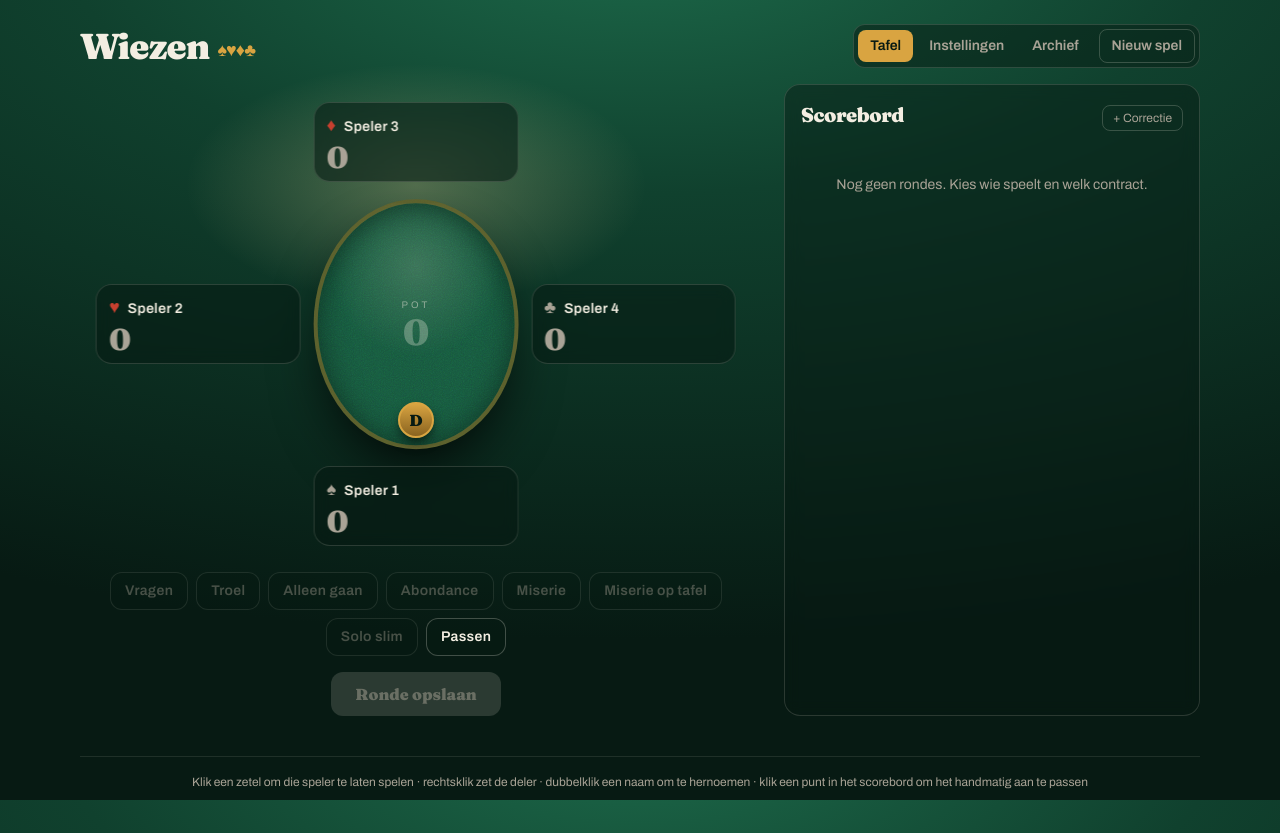
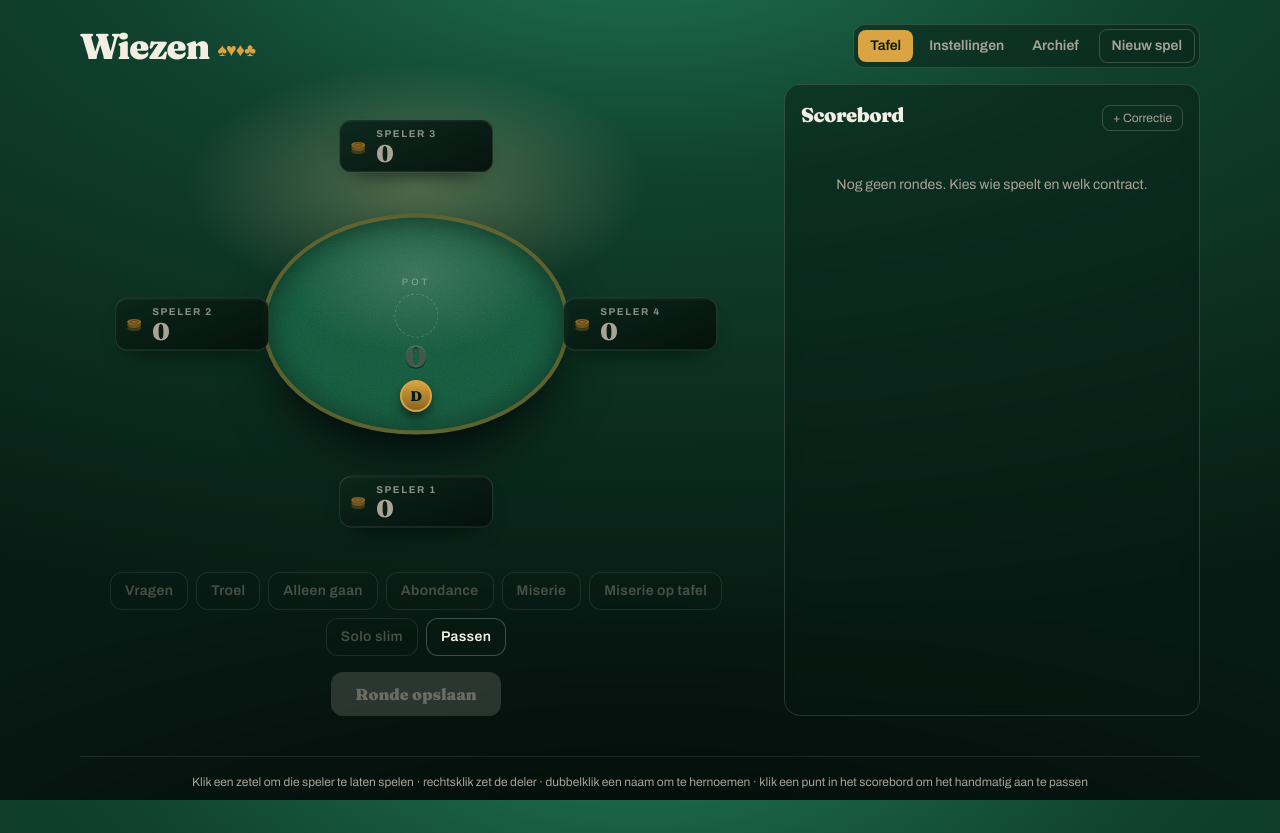
Before and after one commit to Laoujin/WiezeScoren, a React (Vite) app: page / in a window 1280 px wide. Built offline with nearby package versions, Linux system fonts and the light colour scheme.

Commit message:
Herteken de spelers als plaquettes met een muntstapel

```diff
--- a/src/index.css
+++ b/src/index.css
@@ -24,7 +24,8 @@
     margin: 0;
     min-height: 100vh;
     background:
-      radial-gradient(120% 90% at 50% -10%, #1d6b4b 0%, var(--color-vilt) 38%, var(--color-vilt-diep) 100%);
+      radial-gradient(130% 80% at 50% 118%, rgb(0 0 0 / 0.7) 0%, transparent 58%),
+      radial-gradient(120% 90% at 50% -10%, #1f7452 0%, var(--color-vilt) 36%, var(--color-vilt-diep) 100%);
     background-attachment: fixed;
     color: var(--color-krijt);
     font-family: var(--font-sans);
@@ -49,6 +50,55 @@
 /* De lamp boven de tafel. */
 .lamplicht {
   background: radial-gradient(closest-side, rgb(255 226 160 / 0.28), transparent 72%);
+}
+
+.plaquette {
+  background: linear-gradient(158deg, rgb(11 38 27 / 0.94), rgb(4 17 12 / 0.96));
+  box-shadow:
+    inset 0 1px 0 rgb(255 255 255 / 0.07),
+    0 12px 26px -16px #000;
+}
+
+.plaquette-actief {
+  background: linear-gradient(158deg, rgb(217 164 65 / 0.26), rgb(138 100 32 / 0.16));
+  box-shadow:
+    inset 0 1px 0 rgb(255 255 255 / 0.18),
+    0 0 34px -8px var(--color-messing);
+}
+
+.gegraveerd {
+  text-shadow: 0 1px 0 rgb(0 0 0 / 0.6);
+}
+
+/* Een speelfiche, gezien onder een hoek. */
+.fiche {
+  width: 2.75rem;
+  height: 0.95rem;
+  border-radius: 50%;
+  background: linear-gradient(
+    180deg,
+    color-mix(in srgb, var(--fiche) 88%, white) 0%,
+    var(--fiche) 52%,
+    color-mix(in srgb, var(--fiche) 60%, black) 100%
+  );
+  box-shadow:
+    inset 0 0 0 2px rgb(255 255 255 / 0.28),
+    0 1px 2px rgb(0 0 0 / 0.55);
+}
+
+@keyframes fiche-val {
+  0% {
+    opacity: 0;
+    transform: translate(-50%, -34px) scaleY(0.7);
+  }
+  70% {
+    opacity: 1;
+    transform: translate(-50%, 2px) scaleY(1.1);
+  }
+  100% {
+    opacity: 1;
+    transform: translate(-50%, 0) scaleY(1);
+  }
 }
 
 @keyframes punt-inslag {
@@ -101,12 +151,18 @@
   animation: chip-plof 0.4s cubic-bezier(0.2, 1.5, 0.4, 1) both;
 }
 
+.animatie-fiche {
+  animation: fiche-val 0.42s cubic-bezier(0.2, 1.4, 0.4, 1) both;
+}
+
 .animatie-open {
   animation: kaart-open 0.28s ease-out both;
 }
 
 .deler-schuif {
-  transition: transform 0.45s cubic-bezier(0.34, 1.56, 0.64, 1);
+  transition:
+    left 0.45s cubic-bezier(0.34, 1.56, 0.64, 1),
+    top 0.45s cubic-bezier(0.34, 1.56, 0.64, 1);
 }
 
 @media (prefers-reduced-motion: reduce) {
@@ -118,3 +174,127 @@
     transition-duration: 0.001ms !important;
   }
 }
+
+/* De geldstroom: elk trosje munten reist van betaler naar ontvanger. */
+@keyframes munt-baan {
+  0% {
+    opacity: 0;
+  }
+  12% {
+    opacity: 1;
+  }
+  84% {
+    opacity: 1;
+  }
+  100% {
+    left: var(--naar-x);
+    top: var(--naar-y);
+    opacity: 0;
+  }
+}
+
+@keyframes munt-boog {
+  0% {
+    transform: translateY(0) scale(0.5) rotate(-10deg);
+  }
+  30% {
+    transform: translateY(-20px) scale(1.05) rotate(4deg);
+  }
+  60% {
+    transform: translateY(-24px) scale(1) rotate(-3deg);
+  }
+  100% {
+    transform: translateY(2px) scale(0.7) rotate(0deg);
+  }
+}
+
+.munt-baan {
+  animation: munt-baan 0.85s cubic-bezier(0.45, 0.05, 0.35, 1) both;
+}
+
+.munt-boog {
+  animation: munt-boog 0.85s ease-out both;
+}
+
+/* ── De koers: vier renners op asfalt, de score bepaalt hun plaats in het veld ─────────── */
+.asfalt {
+  background:
+    linear-gradient(180deg, rgb(255 255 255 / 0.05), transparent 40%),
+    repeating-linear-gradient(
+      90deg,
+      rgb(0 0 0 / 0.22) 0 2px,
+      transparent 2px 6px
+    ),
+    linear-gradient(180deg, #23302b, #16211d);
+}
+
+.middenstreep {
+  background: repeating-linear-gradient(
+    90deg,
+    rgb(243 238 226 / 0.34) 0 14px,
+    transparent 14px 30px
+  );
+}
+
+.finishboog {
+  background:
+    repeating-conic-gradient(#f3eee2 0% 25%, #0b1f18 0% 50%) 0 0 / 10px 10px;
+  opacity: 0.55;
+}
+
+/* De renner rijdt naar zijn nieuwe plaats zodra de stand verschuift. */
+.renner-schuif {
+  transition: left 1.05s cubic-bezier(0.33, 1.28, 0.5, 1);
+}
+
+@keyframes trappen {
+  0%,
+  100% {
+    transform: translateY(0) rotate(-0.6deg);
+  }
+  50% {
+    transform: translateY(-2px) rotate(0.8deg);
+  }
+}
+
+.trap {
+  animation: trappen 0.9s ease-in-out infinite;
+}
+
+/* Een fiche op de premieslinger: te klein voor het perspectief van een echte fiche. */
+.premiefiche {
+  width: 1rem;
+  height: 0.5rem;
+  border-radius: 0.125rem;
+  background: linear-gradient(180deg, color-mix(in srgb, var(--fiche) 88%, white), var(--fiche));
+  box-shadow: 0 1px 2px rgb(0 0 0 / 0.5);
+}
+
+@keyframes been-trappen {
+  0%,
+  100% {
+    d: path('M19 25 L23 17');
+  }
+  50% {
+    d: path('M19 19 L23 17');
+  }
+}
+
+.trap-been {
+  animation: been-trappen 0.5s ease-in-out infinite;
+}
+
+@keyframes slingeren {
+  0%,
+  100% {
+    transform: rotate(-1.1deg);
+  }
+  50% {
+    transform: rotate(1.1deg);
+  }
+}
+
+.premie-slinger {
+  transform-origin: 50% 0;
+  animation: slingeren 3.4s ease-in-out infinite;
+}
--- a/src/ui/Tafel.tsx
+++ b/src/ui/Tafel.tsx
@@ -1,38 +1,72 @@
+import { useState } from 'react'
 import { SPELER_IDS, type SpelerId } from '../domein/contracten'
 import type { Punten } from '../domein/score'
-import { useState } from 'react'
+import { Munt } from './Munt'
+import { MuntStroom } from './MuntStroom'
+import type { Vlucht } from './useMuntStroom'
 import { useTelling } from './useTelling'
-import { ZETELS, puntKleur, tekenPunt } from './zetels'
+import { ZETELS, plaats, puntKleur, tekenPunt } from './zetels'
 
-type ZetelProps = {
+const MAX_FICHES = 8
+const PUNTEN_PER_FICHE = 6
+
+function Fichestapel({ pot, vertraging }: { pot: number; vertraging: number }) {
+  const hoogte = Math.min(MAX_FICHES, Math.ceil(pot / PUNTEN_PER_FICHE))
+
+  if (hoogte === 0) {
+    return (
+      <div className="flex h-11 w-11 items-center justify-center rounded-full border border-dashed border-krijt/20" />
+    )
+  }
+
+  return (
+    <div className="relative h-11 w-11">
+      {Array.from({ length: hoogte }, (_, i) => (
+        <span
+          key={i}
+          className="fiche animatie-fiche absolute left-1/2"
+          style={{
+            bottom: `${i * 5}px`,
+            zIndex: i,
+            animationDelay: `${vertraging + i * 40}ms`,
+            ['--fiche' as string]: i % 2 ? 'var(--color-hart)' : 'var(--color-krijt)',
+          }}
+        />
+      ))}
+    </div>
+  )
+}
+
+type PlaquetteProps = {
   speler: SpelerId
   naam: string
   totaal: number
   voorbeeld: number | null
   geselecteerd: boolean
+  vertraging: number
   onSelecteer: () => void
   onDeler: () => void
   onHernoem: (naam: string) => void
 }
 
-function Zetel({
+function Plaquette({
   speler,
   naam,
   totaal,
   voorbeeld,
   geselecteerd,
+  vertraging,
   onSelecteer,
   onDeler,
   onHernoem,
-}: ZetelProps) {
+}: PlaquetteProps) {
   const [bewerkt, zetBewerkt] = useState(false)
-  const getoondTotaal = useTelling(totaal)
-  const zetel = ZETELS[speler]
+  const getoondTotaal = useTelling(totaal, vertraging)
 
   return (
     <div
-      className="absolute w-[32%] -translate-x-1/2 -translate-y-1/2"
-      style={{ left: zetel.x, top: zetel.y }}
+      className="absolute w-[30%] -translate-x-1/2 -translate-y-1/2 sm:w-[24%]"
+      style={plaats(ZETELS[speler].plaquette)}
     >
       <button
         type="button"
@@ -42,16 +76,16 @@ function Zetel({
           e.preventDefault()
           onDeler()
         }}
-        className={`w-full rounded-2xl border px-3 py-2 text-left backdrop-blur-sm transition-transform duration-200 hover:-translate-y-0.5 ${
+        className={`flex w-full items-center gap-2 rounded-xl border px-2 py-1.5 text-left transition-transform duration-200 hover:-translate-y-0.5 ${
           geselecteerd
-            ? 'border-messing bg-messing/20 shadow-[0_0_28px_-8px_var(--color-messing)]'
-            : 'border-krijt/15 bg-vilt-diep/55 hover:border-krijt/35'
+            ? 'plaquette-actief border-messing'
+            : 'plaquette border-krijt/12 hover:border-krijt/30'
         }`}
       >
-        <span className="flex items-baseline gap-2">
-          <span className={`text-lg ${zetel.rood ? 'text-hart' : 'text-krijt-dof'}`}>
-            {zetel.kleur}
-          </span>
+        <Munt
+          className={`h-5 w-5 shrink-0 ${geselecteerd ? 'text-messing' : 'text-messing-diep'}`}
+        />
+        <span className="min-w-0 flex-1">
           {bewerkt ? (
             <input
               autoFocus
@@ -65,7 +99,7 @@ function Zetel({
                 if (e.key === 'Enter') e.currentTarget.blur()
                 if (e.key === 'Escape') zetBewerkt(false)
               }}
-              className="w-full min-w-0 rounded bg-krijt/10 px-1 font-sans text-sm font-semibold outline-none"
+              className="w-full min-w-0 rounded bg-krijt/10 px-1 text-xs font-semibold outline-none"
             />
           ) : (
             <span
@@ -73,27 +107,25 @@ function Zetel({
                 e.stopPropagation()
                 zetBewerkt(true)
               }}
-              className="truncate text-sm font-semibold tracking-wide"
+              className="block truncate text-[0.62rem] font-bold tracking-[0.16em] text-krijt/55 uppercase"
             >
               {naam}
             </span>
           )}
-        </span>
-        <span className="mt-1 flex items-end justify-between gap-2">
           <span
-            className={`font-display text-3xl leading-none font-black ${puntKleur(getoondTotaal)}`}
+            className={`gegraveerd block font-display text-2xl leading-none font-black ${puntKleur(getoondTotaal)}`}
           >
             {getoondTotaal}
+          </span>
         </span>
         {voorbeeld !== null && (
           <span
             key={voorbeeld}
-              className={`animatie-inslag rounded-full border border-current/30 px-2 py-0.5 text-xs font-bold ${puntKleur(voorbeeld)}`}
+            className={`animatie-inslag shrink-0 rounded-md border border-current/25 px-1.5 py-0.5 text-[0.7rem] leading-none font-bold ${puntKleur(voorbeeld)}`}
           >
             {tekenPunt(voorbeeld)}
           </span>
         )}
-        </span>
       </button>
     </div>
   )
@@ -106,7 +138,8 @@ type TafelProps = {
   pot: number
   deler: SpelerId
   selectie: SpelerId[]
-  bericht: string
+  vlucht: Vlucht | null
+  vertraging: number
   onSelecteer: (speler: SpelerId) => void
   onDeler: (speler: SpelerId) => void
   onHernoem: (speler: SpelerId, naam: string) => void
@@ -119,40 +152,37 @@ export function Tafel({
   pot,
   deler,
   selectie,
-  bericht,
+  vlucht,
+  vertraging,
   onSelecteer,
   onDeler,
   onHernoem,
 }: TafelProps) {
-  const chip = ZETELS[deler]
-  const getoondePot = useTelling(pot)
+  const getoondePot = useTelling(pot, vertraging)
 
   return (
     <div className="relative mx-auto aspect-square w-full max-w-[40rem] sm:aspect-4/3">
       <div className="lamplicht pointer-events-none absolute inset-x-0 top-[-14%] h-[70%]" />
 
-      <div className="vilt absolute top-1/2 left-1/2 h-[52%] w-[32%] -translate-x-1/2 -translate-y-1/2 rounded-[50%] border-4 border-messing-diep/60 bg-vilt-licht shadow-[0_28px_60px_-20px_#000,inset_0_2px_30px_rgba(0,0,0,0.45)]">
-        <div className="absolute inset-0 flex flex-col items-center justify-center gap-0.5 px-4 text-center">
-          <span className="text-[0.6rem] tracking-[0.32em] text-krijt/50 uppercase">Pot</span>
+      <div className="vilt absolute top-1/2 left-1/2 h-[44%] w-[36%] -translate-x-1/2 -translate-y-1/2 rounded-[50%] border-4 border-messing-diep/60 bg-vilt-licht shadow-[0_28px_60px_-20px_#000,inset_0_2px_30px_rgba(0,0,0,0.45)] sm:h-[46%] sm:w-[48%]">
+        <div className="absolute inset-0 flex flex-col items-center justify-center gap-1">
+          <span className="text-[0.58rem] tracking-[0.34em] text-krijt/45 uppercase">Pot</span>
+          <Fichestapel key={pot} pot={pot} vertraging={vertraging} />
           <span
-            key={pot}
-            className={`font-display text-4xl leading-none font-black ${pot > 0 ? 'animatie-inslag text-messing' : 'text-krijt/30'}`}
+            className={`gegraveerd font-display text-3xl leading-none font-black ${getoondePot > 0 ? 'text-messing' : 'text-krijt/25'}`}
           >
             {getoondePot}
           </span>
-          {bericht && (
-            <span className="mt-1 font-display text-xs text-krijt/75 italic">{bericht}</span>
-          )}
         </div>
       </div>
 
       <div
         className="deler-schuif pointer-events-none absolute z-10 -translate-x-1/2 -translate-y-1/2"
-        style={{ left: chip.chipX, top: chip.chipY }}
+        style={plaats(ZETELS[deler].deler)}
       >
         <span
           key={deler}
-          className="animatie-chip flex h-9 w-9 items-center justify-center rounded-full border-2 border-messing bg-gradient-to-b from-messing to-messing-diep font-display text-base font-black text-vilt-diep shadow-[0_6px_14px_-4px_#000]"
+          className="animatie-chip flex h-8 w-8 items-center justify-center rounded-full border-2 border-messing bg-gradient-to-b from-messing to-messing-diep font-display text-sm font-black text-vilt-diep shadow-[0_6px_14px_-4px_#000]"
           title="Deler"
         >
           D
@@ -160,18 +190,21 @@ export function Tafel({
       </div>
 
       {SPELER_IDS.map((speler) => (
-        <Zetel
+        <Plaquette
           key={speler}
           speler={speler}
           naam={spelers[speler] ?? ''}
           totaal={totalen[speler]}
           voorbeeld={voorbeeld ? voorbeeld[speler] : null}
           geselecteerd={selectie.includes(speler)}
+          vertraging={vertraging}
           onSelecteer={() => onSelecteer(speler)}
           onDeler={() => onDeler(speler)}
           onHernoem={(naam) => onHernoem(speler, naam)}
         />
       ))}
+
+      {vlucht && <MuntStroom key={vlucht.id} betalingen={vlucht.betalingen} />}
     </div>
   )
 }
--- a/src/ui/zetels.ts
+++ b/src/ui/zetels.ts
@@ -1,11 +1,29 @@
+import type { CSSProperties } from 'react'
+import { POT, type Knoop } from '../domein/betalingen'
 import type { SpelerId } from '../domein/contracten'
 
-/** Vaste zetelkenmerken: de stoelen liggen met de klok mee vanaf onderaan. */
-export const ZETELS: Record<SpelerId, { kleur: string; rood: boolean; x: string; y: string; chipX: string; chipY: string }> = {
-  0: { kleur: '♠', rood: false, x: '50%', y: '88%', chipX: '50%', chipY: '70%' },
-  1: { kleur: '♥', rood: true, x: '16%', y: '50%', chipX: '40%', chipY: '50%' },
-  2: { kleur: '♦', rood: true, x: '50%', y: '12%', chipX: '50%', chipY: '30%' },
-  3: { kleur: '♣', rood: false, x: '84%', y: '50%', chipX: '60%', chipY: '50%' },
+/** Een plek op de tafel, in procent van de tafelbreedte en -hoogte. */
+export type Plek = { x: number; y: number }
+
+/**
+ * Waar elke plaquette en de bijhorende delerfiche staan. De zetels liggen met de klok mee vanaf
+ * onderaan.
+ */
+export const ZETELS: Record<SpelerId, { plaquette: Plek; deler: Plek }> = {
+  0: { plaquette: { x: 50, y: 87 }, deler: { x: 50, y: 65 } },
+  1: { plaquette: { x: 15, y: 50 }, deler: { x: 38, y: 50 } },
+  2: { plaquette: { x: 50, y: 13 }, deler: { x: 50, y: 35 } },
+  3: { plaquette: { x: 85, y: 50 }, deler: { x: 62, y: 50 } },
+}
+
+export const POT_PLEK: Plek = { x: 50, y: 50 }
+
+export function plekVan(knoop: Knoop): Plek {
+  return knoop === POT ? POT_PLEK : ZETELS[knoop].plaquette
+}
+
+export function plaats({ x, y }: Plek): CSSProperties {
+  return { left: `${x}%`, top: `${y}%` }
 }
 
 export function tekenPunt(punten: number): string {
```
Also changed, not shown: src/ui/Scorebord.tsx (+2 -5 lines), 1 other file (tests, documents, lock files or other folders). Lines whose indentation alone changed are shown as unchanged.
